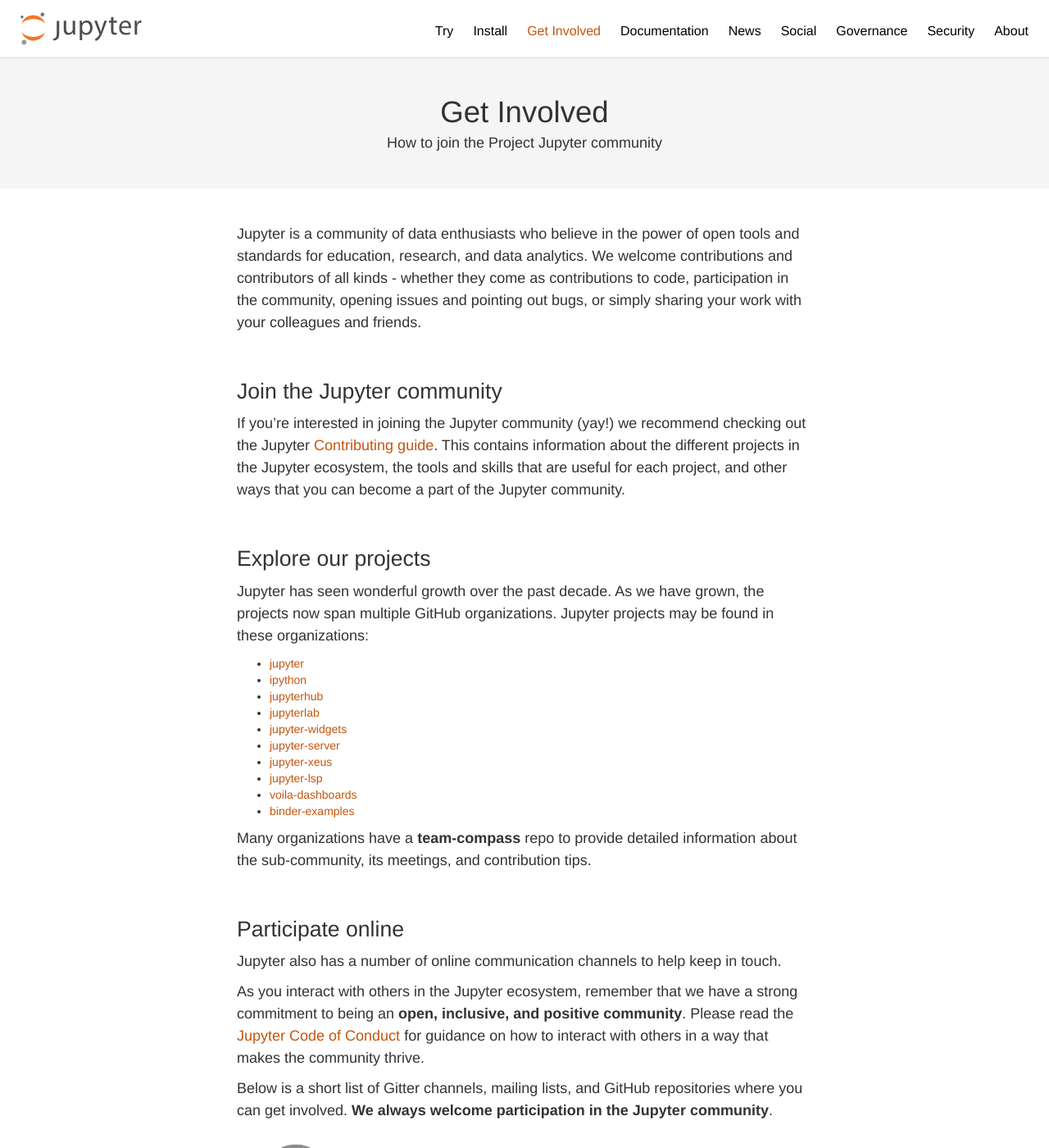
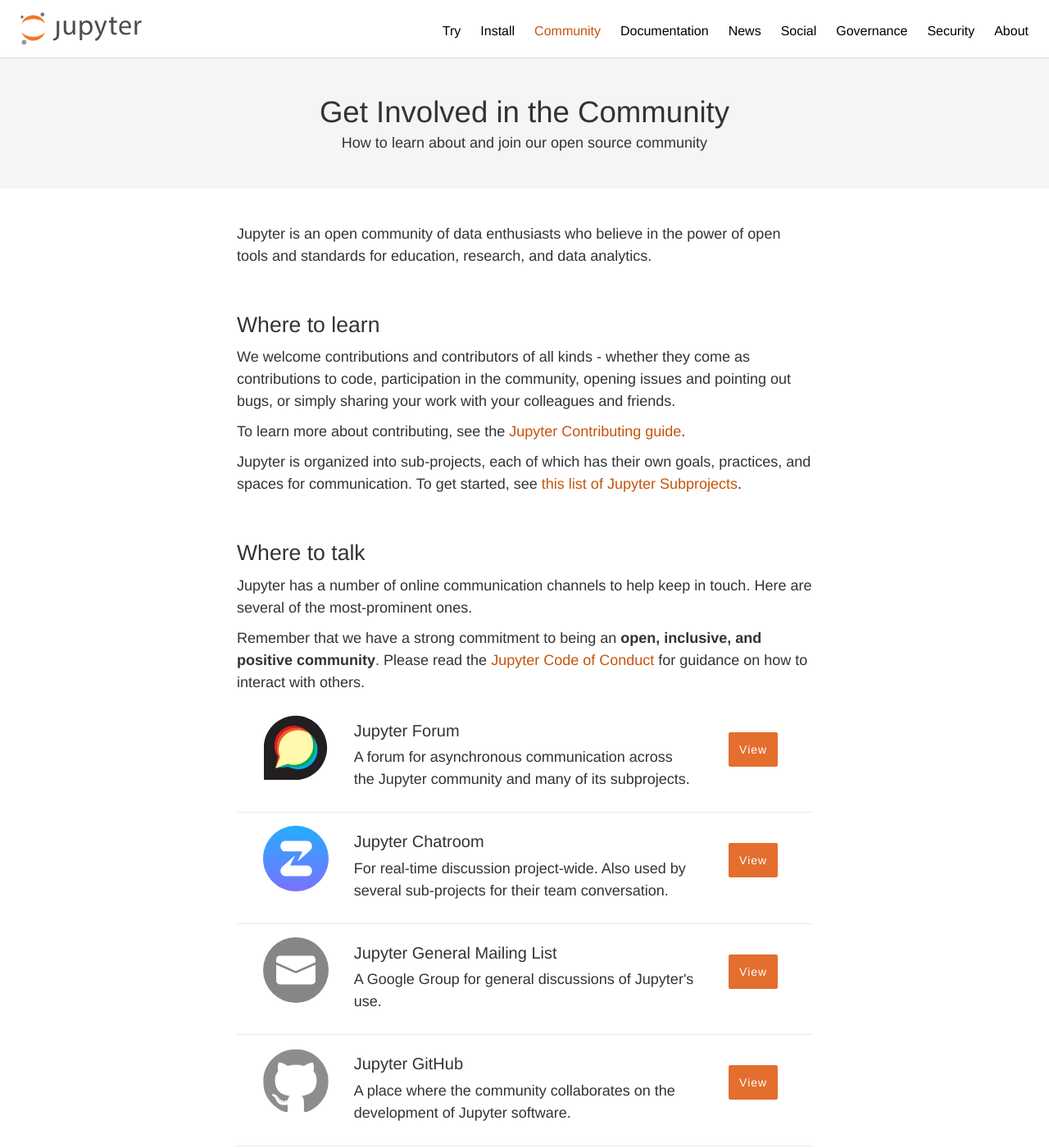
Before and after one commit to jupyter/jupyter.github.io, a Jekyll site: the page built from community.md, in a window 1280 px wide and 1400 px high. Shown: the whole window at 82% size. Built offline with Jekyll 4.4.1, drawn with Linux system fonts in a browser that asks for light colours; comment, search, counter and statistics services are not loaded; some of the changed text lies outside the part shown.

Commit message:
Update community page to use active channels and streamline language

```diff
--- a/_layouts/default.html
+++ b/_layouts/default.html
@@ -4,7 +4,7 @@
     url: /try
   - title: Install
     url: /install
-  - title: Get Involved
+  - title: Community
     url: /community
   - title: Documentation
     url: https://docs.jupyter.org/
--- a/community.md
+++ b/community.md
@@ -1,25 +1,30 @@
 ---
 layout: page
-title: Get Involved
-tagline: How to join the Project Jupyter community
+title: Get Involved in the Community
+tagline: How to learn about and join our open source community
 permalink: /community
 
 channels:
+  - title: Jupyter Forum
+    description: A forum for asynchronous communication across the Jupyter community and many of its subprojects.
+    src: assets/community/discourse.svg
+    alt: Mailing list
+    url: https://discourse.jupyter.org/
+  - title: Jupyter Chatroom
+    description: For real-time discussion project-wide. Also used by several sub-projects for their team conversation.
+    src: assets/community/zulip-icon.svg
+    alt: Zulip logo
+    url: https://jupyter.zulipchat.com
+  - title: Jupyter General Mailing List
+    description: A Google Group for general discussions of Jupyter's use.
+    src: assets/community/mail-list.svg
+    alt: Mailing list
+    url: https://groups.google.com/forum/#!forum/jupyter
   - title: Jupyter GitHub
     description: A place where the community collaborates on the development of Jupyter software.
     src: assets/widgets/github.svg
     alt: GitHub logo
     url: https://github.com/jupyter/
-  - title: Jupyter Discourse
-    description: A Discourse Forum for a multitude of Jupyter topics.
-    src: assets/community/mail-list.svg
-    alt: Mailing list
-    url: https://discourse.jupyter.org/
-  - title: Jupyter General Mailing List
-    description: A Google Group for general discussions of Jupyter's use.
-    src: assets/community/mail-list.svg
-    alt: Mailing list
-    url: https://groups.google.com/forum/#!forum/jupyter
   - title: Jupyter in Education Mailing List
     description: A Google Group for general discussions of Jupyter's use in education.
     src: assets/community/mail-education.svg
@@ -30,11 +35,6 @@
     src: assets/community/mail-list.svg
     alt: Mailing list
     url: https://groups.google.com/forum/?pli=1#!forum/jupyter-research-facilities
-  - title: Jupyter Gitter Chatroom
-    description: A real-time chatroom, for general development related discussions.
-    src: assets/community/gitter.svg
-    alt: Gitter logo
-    url: https://gitter.im/jupyter/jupyter
   - title: Jupyter on Stack Overflow
     description: A popular third party site for programmers to ask and answer questions about Jupyter.
     src: assets/community/stack-overflow.svg
@@ -52,52 +52,24 @@
     url: https://jupyter.readthedocs.io/en/latest/contributing/content-contributor.html
 ---
 
-Jupyter is a community of data enthusiasts who believe in the power of open
-tools and standards for education, research, and data analytics. We welcome
-contributions and contributors of all kinds - whether they come as contributions
-to code, participation in the community, opening issues and pointing out bugs,
-or simply sharing your work with your colleagues and friends.
+Jupyter is an open community of data enthusiasts who believe in the power of open
+tools and standards for education, research, and data analytics.
 
-## Join the Jupyter community
+## Where to learn
 
-If you're interested in joining the Jupyter community (yay!) we recommend
-checking out the Jupyter [Contributing
-guide](https://jupyter.readthedocs.io/en/latest/contributing/content-contributor.html).
-This contains information about the different projects in the Jupyter ecosystem,
-the tools and skills that are useful for each project, and other ways that you
-can become a part of the Jupyter community.
+We welcome contributions and contributors of all kinds - whether they come as contributions to code, participation in the community, opening issues and pointing out bugs, or simply sharing your work with your colleagues and friends.
 
-## Explore our projects
+To learn more about contributing, see the [Jupyter Contributing guide](https://docs.jupyter.org/en/latest/contributing/content-contributor.html).
 
-Jupyter has seen wonderful growth over the past decade. As we have grown, the
-projects now span multiple GitHub organizations. Jupyter projects may be found
-in these organizations:
+Jupyter is organized into sub-projects, each of which has their own goals, practices, and spaces for communication.
+To get started, see [this list of Jupyter Subprojects](https://jupyter.org/governance/list_of_subprojects.html).
 
-- [jupyter](https://github.com/jupyter)
-- [ipython](https://github.com/ipython)
-- [jupyterhub](https://github.com/jupyterhub)
-- [jupyterlab](https://github.com/jupyterlab)
-- [jupyter-widgets](https://github.com/jupyter-widgets)
-- [jupyter-server](https://github.com/jupyter-server)
-- [jupyter-xeus](https://github.com/jupyter-xeus)
-- [jupyter-lsp](https://github.com/jupyter-lsp)
-- [voila-dashboards](https://github.com/voila-dashboards)
-- [binder-examples](https://github.com/binder-examples)
+## Where to talk
 
-Many organizations have a **team-compass** repo to provide detailed information
-about the sub-community, its meetings, and contribution tips.
+Jupyter has a number of online communication channels to help keep in touch. Here are several of the most-prominent ones.
 
-## Participate online
-
-Jupyter also has a number of online communication channels to help keep in touch.
-
-As you interact with others in the Jupyter ecosystem, remember that we have a strong
-commitment to being an **open, inclusive, and positive community**. Please read the
-[Jupyter Code of Conduct](https://github.com/jupyter/governance/blob/main/conduct/code_of_conduct.md)
-for guidance on how to interact with others in a way that makes the community thrive.
-
-Below is a short list of Gitter channels, mailing lists, and GitHub repositories
-where you can get involved. **We always welcome participation in the Jupyter community**.
+Remember that we have a strong commitment to being an **open, inclusive, and positive community**. Please read the [Jupyter Code of Conduct](https://github.com/jupyter/governance/blob/main/conduct/code_of_conduct.md)
+for guidance on how to interact with others.
 
 <section class="resourcelist">
   {% for obj in page.channels %}
```
Also changed, not shown: binder.md (+5 -6 lines), assets/community/discourse.svg (added), assets/community/gitter.svg (deleted), assets/community/zulip-icon.svg (added).
